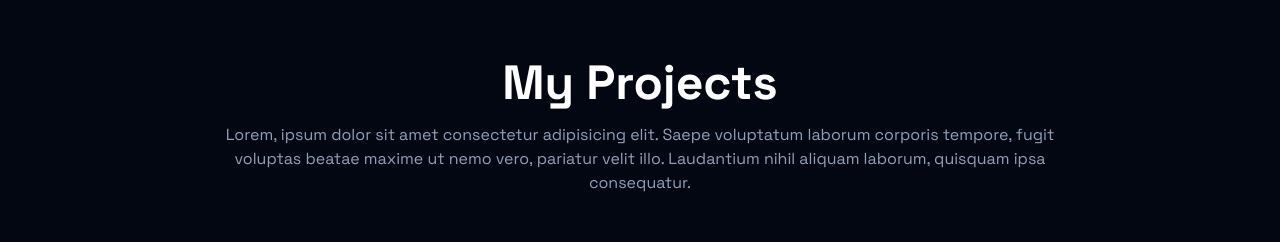
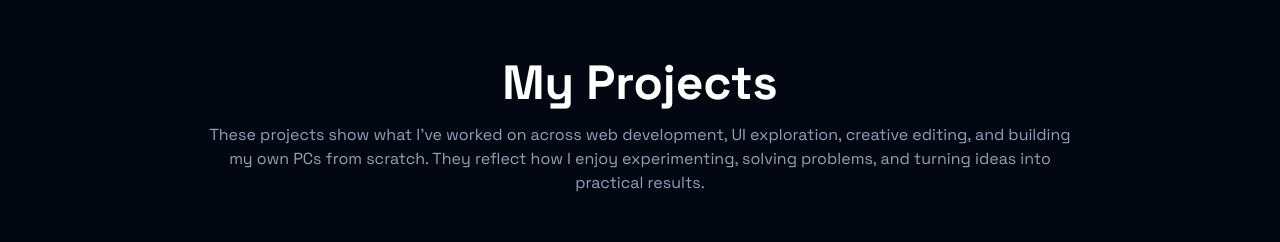
Before and after one commit to mhps-null/personal-website, a React (Vite) app: page / in a window 1280 px wide. Shown: the part 1300-1542 px from the top of the page. Built offline with nearby package versions, Linux system fonts and the light colour scheme.

Commit message:
fix: add description to Project Section

```diff
--- a/src/pages/ProjectsSection.jsx
+++ b/src/pages/ProjectsSection.jsx
@@ -65,7 +65,11 @@ const ProjectsSection = () => {
                     My Projects
                 </h2>
 
-                <p className="w-3/4 text-center text-slate-600 dark:text-slate-400 mb-12">Lorem, ipsum dolor sit amet consectetur adipisicing elit. Saepe voluptatum laborum corporis tempore, fugit voluptas beatae maxime ut nemo vero, pariatur velit illo. Laudantium nihil aliquam laborum, quisquam ipsa consequatur.</p>
+                <p className="w-3/4 text-center text-slate-600 dark:text-slate-400 mb-12">
+                These projects show what I’ve worked on across web development, UI exploration,
+                creative editing, and building my own PCs from scratch. They reflect how I enjoy
+                experimenting, solving problems, and turning ideas into practical results.
+                </p>
 
                 <motion.div
                     className="grid gap-6 md:grid-cols-2 lg:grid-cols-3"
```
